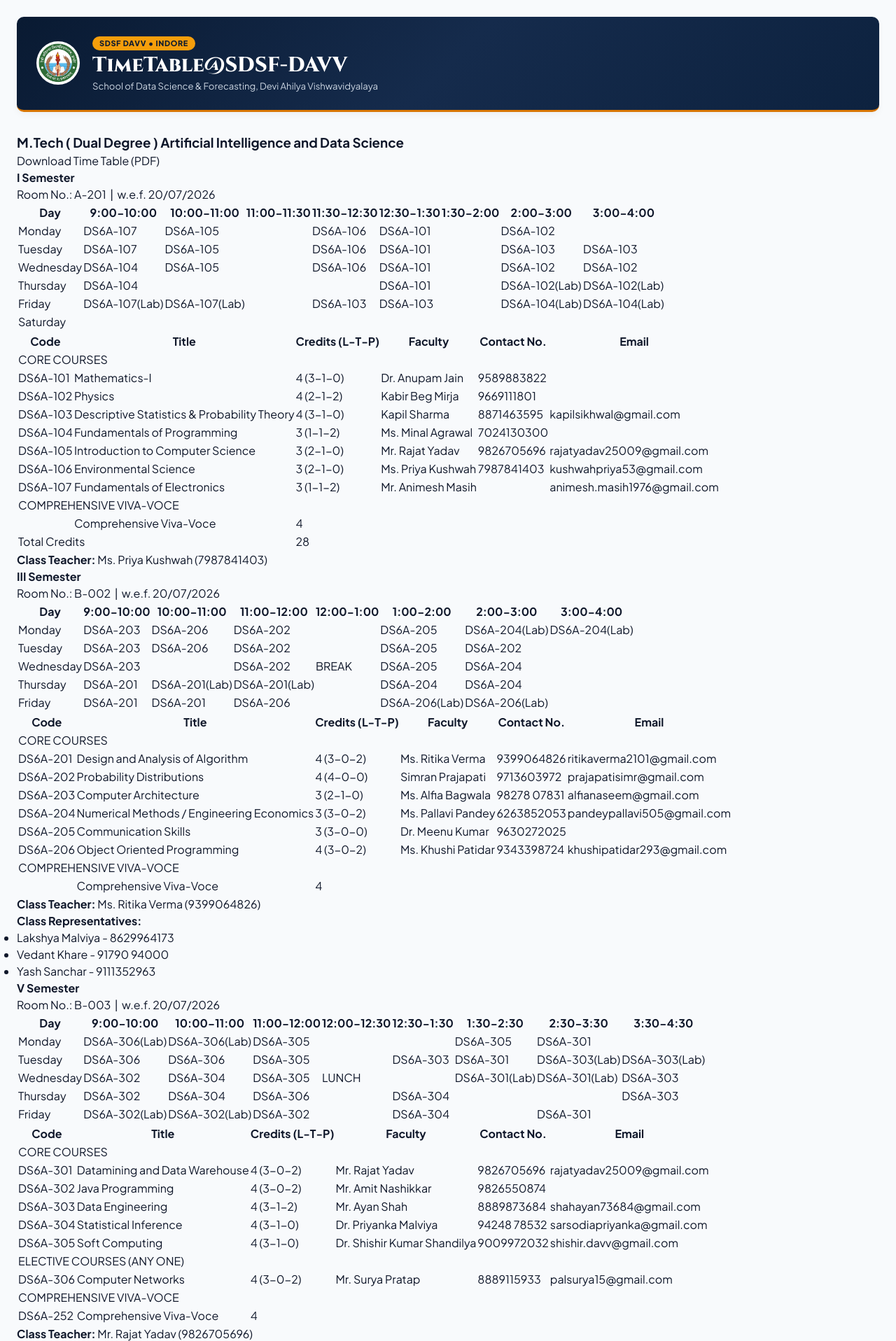
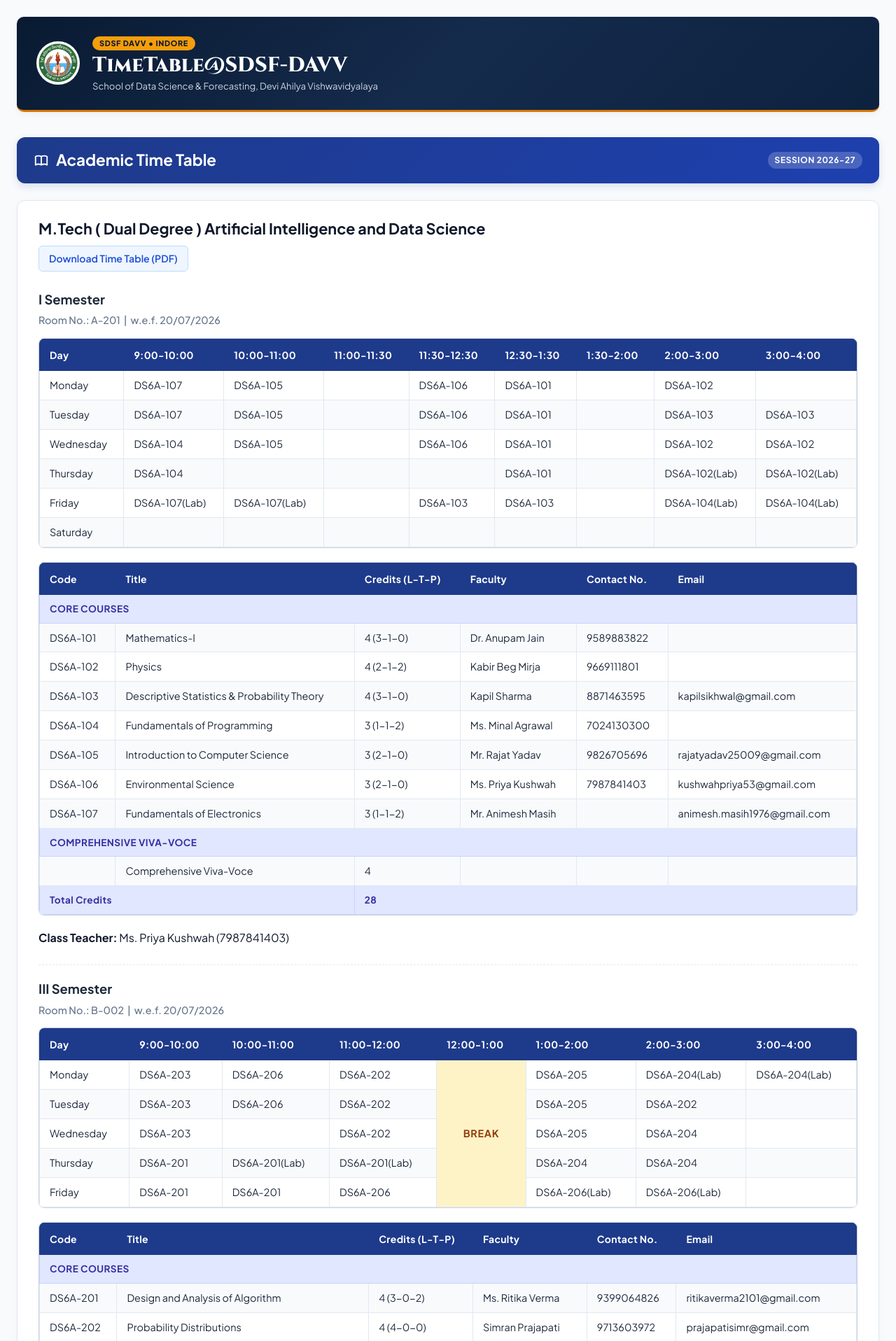
Before and after one commit to SDSF-DAVV-Official-Oragnization/SDSF-One, a PHP site: page /timetable.html in a window 1280 px wide. Shown: the part 349-2265 px from the top of the page at 70% size. Run offline with PHP 8.4, Linux system fonts and the light colour scheme; some web fonts are replaced.

Commit message:
Fix timetable and examination tables UI styling 2.2

```diff
--- a/css/style.css
+++ b/css/style.css
@@ -1298,6 +1298,191 @@ a {
   color: var(--text-muted);
   max-width: 440px;
   line-height: 1.5;
+}
+
+/* ==========================================================================
+   TIMETABLE & EXAMINATION TABLES (CLEAN, MODERN STYLING)
+   ========================================================================== */
+.tt-section-wrapper {
+  margin-top: 36px;
+  margin-bottom: 48px;
+}
+
+.tt-category-header {
+  display: flex;
+  align-items: center;
+  gap: 12px;
+  background: linear-gradient(135deg, #1e3a8a 0%, #1e40af 100%);
+  color: #ffffff;
+  padding: 16px 24px;
+  border-radius: 12px;
+  margin-bottom: 24px;
+  box-shadow: 0 4px 12px rgba(30, 58, 138, 0.15);
+}
+
+.tt-category-header h2 {
+  font-family: inherit;
+  font-size: 1.4rem;
+  font-weight: 700;
+  color: #ffffff;
+  margin: 0;
+  display: flex;
+  align-items: center;
+  gap: 10px;
+}
+
+.tt-category-header .tt-header-badge {
+  background: rgba(255, 255, 255, 0.2);
+  font-size: 0.75rem;
+  font-weight: 700;
+  padding: 3px 10px;
+  border-radius: 999px;
+  text-transform: uppercase;
+  letter-spacing: 0.05em;
+  margin-left: auto;
+}
+
+.tt-section {
+  background: #ffffff;
+  border: 1px solid #e2e8f0;
+  border-radius: 12px;
+  padding: 26px 30px;
+  margin-bottom: 28px;
+  box-shadow: 0 2px 8px rgba(15, 23, 42, 0.04);
+}
+
+.tt-section h3 {
+  font-size: 1.35rem;
+  font-weight: 700;
+  color: #0f172a;
+  margin: 20px 0 10px;
+  line-height: 1.3;
+}
+
+.tt-section > h3:first-child {
+  margin-top: 0;
+}
+
+.tt-pdf {
+  margin: 10px 0 20px;
+  display: flex;
+  flex-wrap: wrap;
+  gap: 10px;
+  align-items: center;
+}
+
+.tt-pdf a {
+  display: inline-flex;
+  align-items: center;
+  gap: 6px;
+  background: #eff6ff;
+  color: #1d4ed8;
+  font-weight: 600;
+  font-size: 0.88rem;
+  padding: 7px 14px;
+  border-radius: 6px;
+  border: 1px solid #bfdbfe;
+  text-decoration: none;
+  transition: all 0.15s ease;
+}
+
+.tt-pdf a:hover {
+  background: #1d4ed8;
+  color: #ffffff;
+  border-color: #1d4ed8;
+  text-decoration: none;
+  box-shadow: 0 2px 6px rgba(29, 78, 216, 0.25);
+}
+
+.tt-semester {
+  margin-top: 26px;
+  padding-top: 20px;
+  border-top: 1px dashed #e2e8f0;
+}
+
+.tt-semester:first-of-type {
+  border-top: none;
+  padding-top: 0;
+}
+
+.tt-semester h4 {
+  font-size: 1.15rem;
+  font-weight: 700;
+  color: #1e293b;
+  margin: 0 0 6px;
+}
+
+.tt-info {
+  color: #64748b;
+  font-size: 0.9rem;
+  font-weight: 500;
+  margin: 0 0 14px;
+}
+
+.tt-wrapper {
+  overflow-x: auto;
+  margin-bottom: 20px;
+  border: 1px solid #cbd5e1;
+  border-radius: 8px;
+  background: #ffffff;
+  box-shadow: 0 1px 3px rgba(0,0,0,0.03);
+  -webkit-overflow-scrolling: touch;
+}
+
+.tt-table {
+  width: 100%;
+  border-collapse: collapse;
+  min-width: 600px;
+  font-size: 0.9rem;
+  line-height: 1.45;
+  color: #1e293b;
+  background: #ffffff;
+}
+
+.tt-table th {
+  background: #1e3a8a;
+  color: #ffffff;
+  font-weight: 700;
+  text-align: left;
+  padding: 12px 14px;
+  border: 1px solid #1e3a8a;
+  white-space: nowrap;
+  font-size: 0.875rem;
+  letter-spacing: 0.02em;
+}
+
+.tt-table td {
+  padding: 10px 14px;
+  border: 1px solid #e2e8f0;
+  text-align: left;
+  background: #ffffff;
+  vertical-align: middle;
+}
+
+.tt-table tbody tr:nth-child(even) td {
+  background: #f8fafc;
+}
+
+.tt-table tbody tr:hover td {
+  background: #f1f5f9;
+}
+
+.tt-table .tt-sub td {
+  background: #e0e7ff !important;
+  color: #3730a3 !important;
+  font-weight: 700;
+  font-size: 0.85rem;
+  letter-spacing: 0.03em;
+  border-color: #c7d2fe;
+}
+
+.tt-table .tt-break {
+  text-align: center;
+  font-weight: 700;
+  background: #fef3c7 !important;
+  color: #92400e;
+  vertical-align: middle;
+  letter-spacing: 0.05em;
 }
 
 /* ==========================================================================
--- a/faculty.html
+++ b/faculty.html
@@ -4,7 +4,7 @@
   <meta charset="UTF-8">
   <meta name="viewport" content="width=device-width, initial-scale=1.0">
   <title>Faculty Profiles | SDSF Live</title>
-  <link rel="stylesheet" href="css/style.css?v=2.1">
+  <link rel="stylesheet" href="css/style.css?v=2.2">
   <link rel="icon" type="image/png" href="Photoes/departmentlogo_transparent.png">
 </head>
 <body>
@@ -481,6 +481,6 @@
     </div>
   </div>
 
-  <script src="js/main.js?v=2.1"></script>
+  <script src="js/main.js?v=2.2"></script>
 </body>
 </html>
--- a/index.html
+++ b/index.html
@@ -4,7 +4,7 @@
   <meta charset="UTF-8">
   <meta name="viewport" content="width=device-width, initial-scale=1.0">
   <title>General Notices &amp; Circulars | SDSF Live</title>
-  <link rel="stylesheet" href="css/style.css?v=2.1">
+  <link rel="stylesheet" href="css/style.css?v=2.2">
   <link rel="icon" type="image/png" href="Photoes/departmentlogo_transparent.png">
 </head>
 <body>
@@ -681,6 +681,6 @@
     </div>
   </div>
 
-  <script src="js/main.js?v=2.1"></script>
+  <script src="js/main.js?v=2.2"></script>
 </body>
 </html>
--- a/placements.html
+++ b/placements.html
@@ -4,7 +4,7 @@
   <meta charset="UTF-8">
   <meta name="viewport" content="width=device-width, initial-scale=1.0">
   <title>Placements &amp; Career Opportunities | SDSF Live</title>
-  <link rel="stylesheet" href="css/style.css?v=2.1">
+  <link rel="stylesheet" href="css/style.css?v=2.2">
   <link rel="icon" type="image/png" href="Photoes/departmentlogo_transparent.png">
 </head>
 <body>
@@ -458,6 +458,6 @@
     </div>
   </div>
 
-  <script src="js/main.js?v=2.1"></script>
+  <script src="js/main.js?v=2.2"></script>
 </body>
 </html>
--- a/timetable.html
+++ b/timetable.html
@@ -4,8 +4,32 @@
   <meta charset="UTF-8">
   <meta name="viewport" content="width=device-width, initial-scale=1.0">
   <title>Time Table | SDSF Live</title>
-  <link rel="stylesheet" href="css/style.css?v=2.1">
+  <link rel="stylesheet" href="css/style.css?v=2.2">
   <link rel="icon" type="image/png" href="Photoes/departmentlogo_transparent.png">
+  <style>
+    .tt-section-wrapper { margin-top: 36px; margin-bottom: 48px; }
+    .tt-category-header { display: flex; align-items: center; gap: 12px; background: linear-gradient(135deg, #1e3a8a 0%, #1e40af 100%); color: #ffffff; padding: 16px 24px; border-radius: 12px; margin-bottom: 24px; box-shadow: 0 4px 12px rgba(30, 58, 138, 0.15); }
+    .tt-category-header h2 { font-family: inherit; font-size: 1.4rem; font-weight: 700; color: #ffffff; margin: 0; display: flex; align-items: center; gap: 10px; }
+    .tt-category-header .tt-header-badge { background: rgba(255, 255, 255, 0.2); font-size: 0.75rem; font-weight: 700; padding: 3px 10px; border-radius: 999px; text-transform: uppercase; letter-spacing: 0.05em; margin-left: auto; }
+    .tt-section { background: #ffffff; border: 1px solid #e2e8f0; border-radius: 12px; padding: 26px 30px; margin-bottom: 28px; box-shadow: 0 2px 8px rgba(15, 23, 42, 0.04); }
+    .tt-section h3 { font-size: 1.35rem; font-weight: 700; color: #0f172a; margin: 20px 0 10px; line-height: 1.3; }
+    .tt-section > h3:first-child { margin-top: 0; }
+    .tt-pdf { margin: 10px 0 20px; display: flex; flex-wrap: wrap; gap: 10px; align-items: center; }
+    .tt-pdf a { display: inline-flex; align-items: center; gap: 6px; background: #eff6ff; color: #1d4ed8; font-weight: 600; font-size: 0.88rem; padding: 7px 14px; border-radius: 6px; border: 1px solid #bfdbfe; text-decoration: none; transition: all 0.15s ease; }
+    .tt-pdf a:hover { background: #1d4ed8; color: #ffffff; border-color: #1d4ed8; text-decoration: none; }
+    .tt-semester { margin-top: 26px; padding-top: 20px; border-top: 1px dashed #e2e8f0; }
+    .tt-semester:first-of-type { border-top: none; padding-top: 0; }
+    .tt-semester h4 { font-size: 1.15rem; font-weight: 700; color: #1e293b; margin: 0 0 6px; }
+    .tt-info { color: #64748b; font-size: 0.9rem; font-weight: 500; margin: 0 0 14px; }
+    .tt-wrapper { overflow-x: auto; margin-bottom: 20px; border: 1px solid #cbd5e1; border-radius: 8px; background: #ffffff; box-shadow: 0 1px 3px rgba(0,0,0,0.03); -webkit-overflow-scrolling: touch; }
+    .tt-table { width: 100%; border-collapse: collapse; min-width: 600px; font-size: 0.9rem; line-height: 1.45; color: #1e293b; background: #ffffff; }
+    .tt-table th { background: #1e3a8a !important; color: #ffffff !important; font-weight: 700; text-align: left; padding: 12px 14px; border: 1px solid #1e3a8a; white-space: nowrap; font-size: 0.875rem; letter-spacing: 0.02em; }
+    .tt-table td { padding: 10px 14px; border: 1px solid #e2e8f0; text-align: left; background: #ffffff; vertical-align: middle; }
+    .tt-table tbody tr:nth-child(even) td { background: #f8fafc; }
+    .tt-table tbody tr:hover td { background: #f1f5f9; }
+    .tt-table .tt-sub td { background: #e0e7ff !important; color: #3730a3 !important; font-weight: 700; font-size: 0.85rem; letter-spacing: 0.03em; border-color: #c7d2fe; }
+    .tt-table .tt-break { text-align: center; font-weight: 700; background: #fef3c7 !important; color: #92400e; vertical-align: middle; letter-spacing: 0.05em; }
+  </style>
 </head>
 <body>
 
@@ -180,7 +204,14 @@
     </div>
 
     <!-- Academic Time Table Section -->
-    <div class="tt-section-wrapper" id="academic-timetable" style="margin-top: 30px;">
+    <div class="tt-section-wrapper" id="academic-timetable">
+      <div class="tt-category-header">
+        <h2>
+          <svg width="22" height="22" fill="none" stroke="currentColor" viewBox="0 0 24 24"><path stroke-linecap="round" stroke-linejoin="round" stroke-width="2" d="M12 6.253v13m0-13C10.832 5.477 9.246 5 7.5 5S4.168 5.477 3 6.253v13C4.168 18.477 5.754 18 7.5 18s3.332.477 4.5 1.253m0-13C13.168 5.477 14.754 5 16.5 5c1.747 0 3.332.477 4.5 1.253v13C19.832 18.477 18.247 18 16.5 18c-1.746 0-3.332.477-4.5 1.253"></path></svg>
+          Academic Time Table
+        </h2>
+        <span class="tt-header-badge">Session 2026-27</span>
+      </div>
 <!-- ============ AI & DS M.Tech (Dual Degree) Time Table ============ -->
 
 <div class="tt-section">
@@ -417,7 +448,14 @@
     <!-- End Academic Time Table Section -->
 
     <!-- Examination Time Table Section -->
-    <div class="tt-section-wrapper" id="examination-timetable" style="margin-top: 50px; padding-top: 30px; border-top: 2px solid #e2e8f0;">
+    <div class="tt-section-wrapper" id="examination-timetable" style="border-top: 2px solid #e2e8f0; padding-top: 30px;">
+      <div class="tt-category-header" style="background: linear-gradient(135deg, #0f766e 0%, #0d9488 100%); box-shadow: 0 4px 12px rgba(15, 118, 110, 0.15);">
+        <h2>
+          <svg width="22" height="22" fill="none" stroke="currentColor" viewBox="0 0 24 24"><path stroke-linecap="round" stroke-linejoin="round" stroke-width="2" d="M9 5H7a2 2 0 00-2 2v12a2 2 0 002 2h10a2 2 0 002-2V7a2 2 0 00-2-2h-2M9 5a2 2 0 002 2h2a2 2 0 002-2M9 5a2 2 0 012-2h2a2 2 0 012 2m-3 7h3m-3 4h3m-6-4h.01M9 16h.01"></path></svg>
+          Examination Time Table
+        </h2>
+        <span class="tt-header-badge">End Semester Exam</span>
+      </div>
 
 <div class="tt-section tt-exam">
     <h3>Semester End Examination Time Table</h3>
@@ -783,6 +821,6 @@
     </div>
   </div>
 
-  <script src="js/main.js?v=2.1"></script>
+  <script src="js/main.js?v=2.2"></script>
 </body>
 </html>
--- a/visiting_faculty.html
+++ b/visiting_faculty.html
@@ -4,7 +4,7 @@
   <meta charset="UTF-8">
   <meta name="viewport" content="width=device-width, initial-scale=1.0">
   <title>Visiting Faculty | SDSF Live</title>
-  <link rel="stylesheet" href="css/style.css?v=2.1">
+  <link rel="stylesheet" href="css/style.css?v=2.2">
   <link rel="icon" type="image/png" href="Photoes/departmentlogo_transparent.png">
 </head>
 <body>
@@ -796,6 +796,6 @@
     </div>
   </div>
 
-  <script src="js/main.js?v=2.1"></script>
+  <script src="js/main.js?v=2.2"></script>
 </body>
 </html>
```
